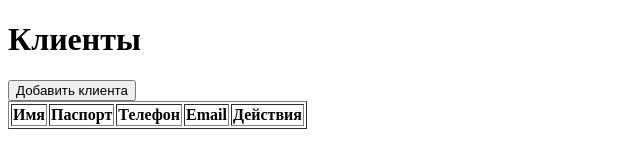
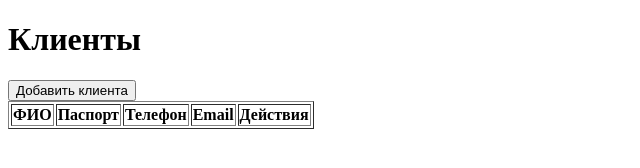
Before and after one commit to Evelina-25/-, a website: page frontend/Clients/clients.html in a window 1280 px wide. Shown: the full height of the page, 0-640 px from the left. Drawn offline with Linux system fonts and the light colour scheme; no server answers.

Commit message:
поменяла название поля на "ФИО"

```diff
--- a/frontend/Clients/clients.html
+++ b/frontend/Clients/clients.html
@@ -10,7 +10,7 @@
   <table border="1">
     <thead>
       <tr>
-        <th>Имя</th>
+        <th>ФИО</th>
         <th>Паспорт</th>
         <th>Телефон</th>
         <th>Email</th>
```
Also changed, not shown: frontend/Clients/client-form.html (+1 -1 lines).
